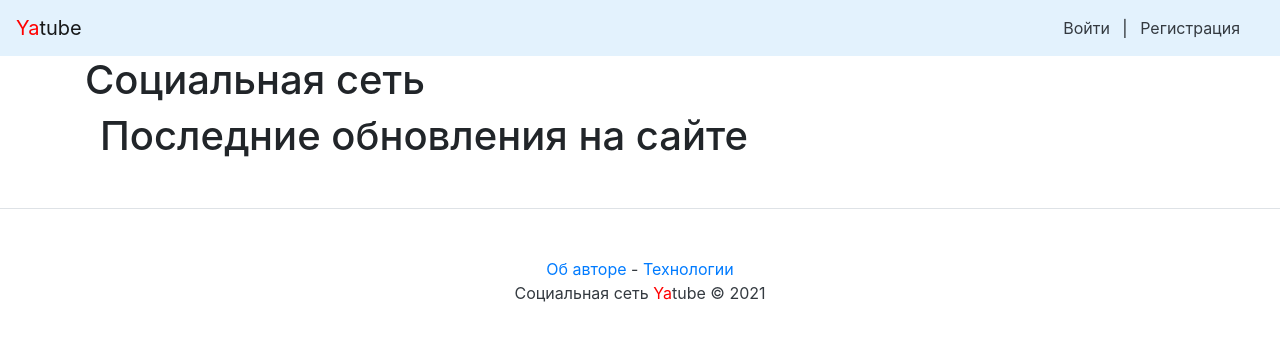
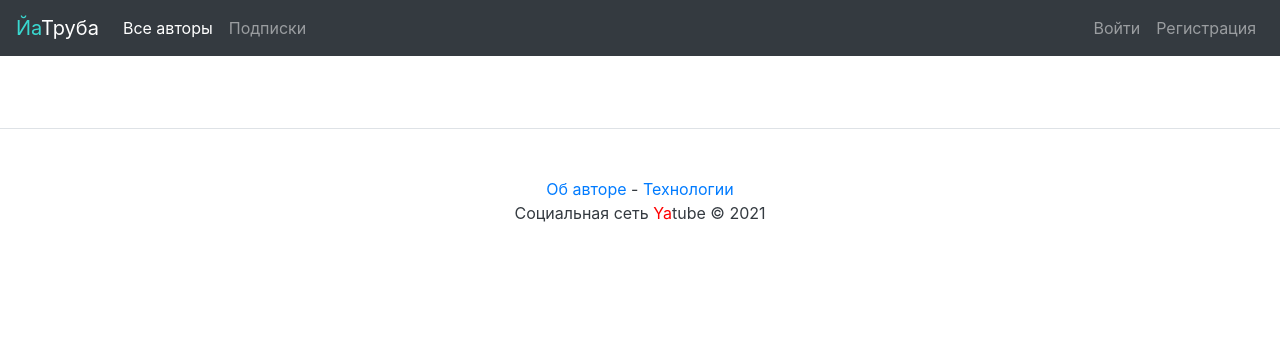
Before and after one commit to hlystovea/yatube, a Django app: page / in a window 1280 px wide. Shown: the top 341 px of the page. Run offline with Django 3.2, Linux system fonts and the light colour scheme; data that the repository does not hold is empty; parts of the project's set-up code (start-up, migrations or seed data) failed here and were passed over; some libraries are stand-ins or nearby versions.

Commit message:
design was changed

```diff
--- a/posts/templates/posts/index.html
+++ b/posts/templates/posts/index.html
@@ -1,18 +1,13 @@
 {% extends "base.html" %}
 {% block title %} Последние обновления {% endblock %}
 {% load cache %}
-
 {% block content %}
-
+    <br>
     <div class="container">
-            {% include "includes/menu.html"%}
-            <h1>
-                Последние обновления на сайте
-            </h1>
         <!-- actual timestamp {% now "H:i:s" %} -->
         {% for post in page %}
             {% if request.user.is_authenticated %}
-                {% cache 20 post_item post.id %}
+                {% cache 20 post_item post.id request.user.username %}
                     <!-- cache timestamp {% now "H:i:s" %} -->
                     {% include "includes/post_item.html" with post=post %}
                 {% endcache %}
@@ -25,5 +20,4 @@
     {% if page.has_other_pages %}
         {% include "includes/paginator.html" with items=page paginator=paginator%}
     {% endif %}
-
 {% endblock %}
--- a/posts/views.py
+++ b/posts/views.py
@@ -16,6 +16,7 @@ def index(request):
     context = {
         'page': page,
         'paginator': page.paginator,
+        'index': True,
     }
     return render(request, 'posts/index.html', context)
 
@@ -195,6 +196,7 @@ def follow_index(request):
     context = {
         'page': page,
         'paginator': page.paginator,
+        'follow': True,
     }
     return render(request, "posts/follow.html", context)
 
--- a/templates/base.html
+++ b/templates/base.html
@@ -1,22 +1,21 @@
 <!doctype html>
-<html>
-
+<html lang="ru">
     <head>
         <meta charset="utf-8">
         <meta name="viewport" content="width=device-width, initial-scale=1, shrink-to-fit=no">
-    <title>{% block title %}Социальная сеть{% endblock %} | Yatube</title>
+        <title>{% block title %}Социальная сеть{% endblock %} | ЙаТруба</title>
         <!-- Загрузка статики -->
         {% load static %}
         <link rel="stylesheet" href="{% static 'bootstrap/dist/css/bootstrap.min.css' %}">
         <script src="{% static 'jquery/dist/jquery.min.js' %}"></script>
         <script src="{% static 'bootstrap/dist/js/bootstrap.min.js' %}"></script>
     </head>
-
     <body>
+        <header>
         {% include 'includes/nav.html' %}
+        </header>
         <main>
             <div class="container">
-            <h1>{% block header %}Социальная сеть{% endblock %}</h1>
                 {% block content %}
                 <!-- Содержимое страницы -->
                 {% endblock %}
@@ -24,5 +23,4 @@
         </main>
         {% include 'includes/footer.html' %}
     </body>
-
 </html>
--- a/templates/includes/nav.html
+++ b/templates/includes/nav.html
@@ -1,15 +1,28 @@
-<nav class="navbar navbar-light" style="background-color: #e3f2fd;">
-    <a class="navbar-brand" href="{% url 'posts:index' %}"><span style="color:red">Ya</span>tube</a>
-    <nav class="my-2 my-md-0 mr-md-3">
+<nav class="navbar navbar-expand-sm bg-dark navbar-dark">
+    <a class="navbar-brand" href="{% url 'posts:index' %}"><span style="color:#39d8d0;">Йа</span>Труба</a>
+    <button class="navbar-toggler" type="button" data-toggle="collapse" data-target="#collapsibleNavbar">
+      <span class="navbar-toggler-icon"></span>
+    </button>
+    <div class="collapse navbar-collapse" id="collapsibleNavbar">
+      <ul class="navbar-nav mr-auto">
+        <li class="nav-item {% if index %}active{% endif %}">
+          <a class="nav-link" href="{% url 'posts:index' %}">Все авторы</a>
+        </li>
+        <li class="nav-item {% if follow %}active{% endif %}">
+          <a class="nav-link" href="{% url 'posts:follow_index' %}">Подписки</a>
+        </li>
+      </ul>
+      <ul class="nav navbar-nav">
         {% if user.is_authenticated %}
-        Пользователь:
-        <a class="p-2 text-dark" href="{% url 'posts:profile' user.username %}">{{ user.username }}.</a>
-        <a class="p-2 text-dark" href="{% url 'posts:new_post' %}">Новая запись</a>
-        <a class="p-2 text-dark" href="{% url 'password_change' %}">Изменить пароль</a>
-        <a class="p-2 text-dark" href="{% url 'logout' %}">Выйти</a>
+        <span class="navbar-text">Пользователь: </span>
+        <li class="nav-item active"><a class="nav-link" href="{% url 'posts:profile' user.username %}"><span style="color:#39d8d0;">{{ user.username }}.</span></a></li>
+        <li class="nav-item"><a class="nav-link" href="{% url 'posts:new_post' %}"> Новая запись</a></li>
+        <li class="nav-item"><a class="nav-link" href="{% url 'password_change' %}"> Изменить пароль</a></li>
+        <li class="nav-item"><a class="nav-link" href="{% url 'logout' %}"> Выйти</a></li>
         {% else %}
-        <a class="p-2 text-dark" href="{% url 'login' %}">Войти</a> |
-        <a class="p-2 text-dark" href="{% url 'signup' %}">Регистрация</a>
+        <li class="nav-item"><a class="nav-link" href="{% url 'login' %}"> Войти</a></li>
+        <li class="nav-item"><a class="nav-link" href="{% url 'signup' %}"> Регистрация</a></li>
         {% endif %}
-    </nav>
-</nav>
+      </ul>
+    </div>
+  </nav>
--- a/templates/includes/post_item.html
+++ b/templates/includes/post_item.html
@@ -1,5 +1,4 @@
 <div class="card mb-3 mt-1 shadow-sm">
-
     <!-- Отображение картинки -->
     {% load thumbnail %}
     {% thumbnail post.image "960x339" crop="center" upscale=True as im %}
```
Also changed, not shown: posts/templates/posts/follow.html (+1 -7 lines). Lines whose indentation alone changed are shown as unchanged.
